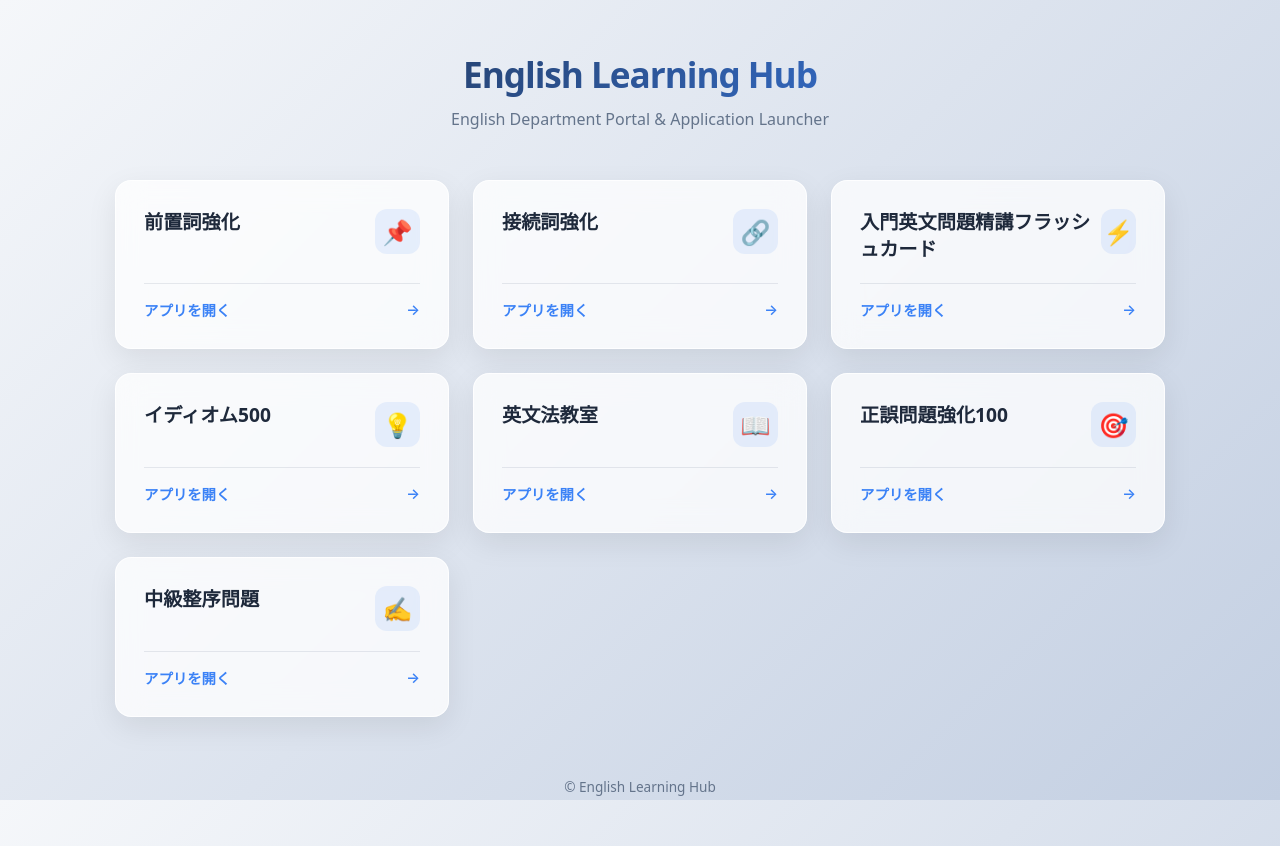
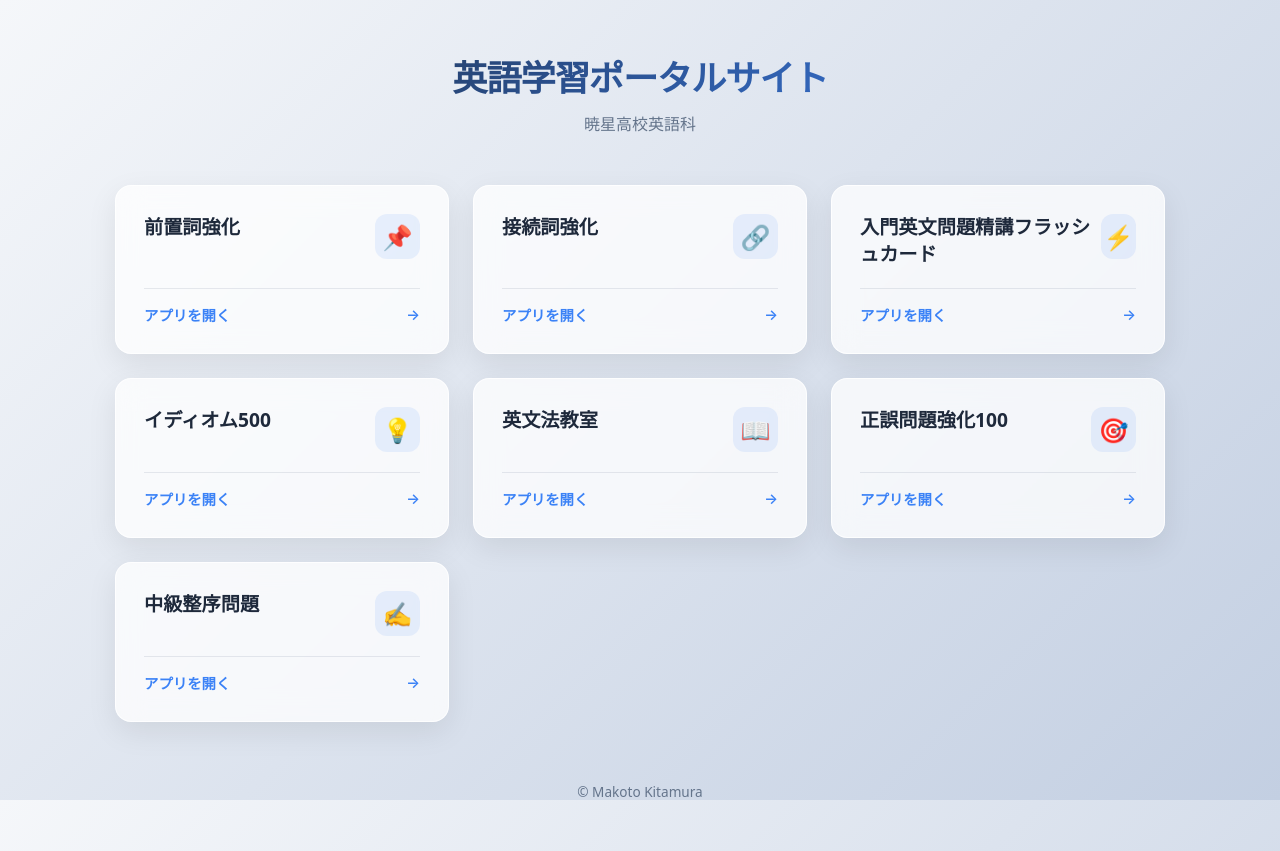
Before and after one commit to rakuchi-ai/ENGLISH-TOP, a plain HTML site: page index.html in a window 1280 px wide. Drawn offline with Linux system fonts and the light colour scheme.

Commit message:
Update index.html

```diff
--- a/index.html
+++ b/index.html
@@ -3,7 +3,7 @@
 <head>
     <meta charset="UTF-8">
     <meta name="viewport" content="width=device-width, initial-scale=1.0">
-    <title>English Learning Portal</title>
+    <title>英語学習ポータルサイト</title>
     <style>
         :root {
             --bg-gradient: linear-gradient(135deg, #f5f7fa 0%, #c3cfe2 100%);
@@ -160,8 +160,8 @@
 
     <div class="container">
         <header>
-            <h1>English Learning Hub</h1>
-            <p class="subtitle">English Department Portal & Application Launcher</p>
+            <h1>英語学習ポータルサイト</h1>
+            <p class="subtitle">暁星高校英語科</p>
         </header>
 
         <div class="grid">
@@ -258,7 +258,7 @@
         </div>
 
         <footer class="site-footer">
-            &copy; English Learning Hub
+            &copy; Makoto Kitamura
         </footer>
     </div>
 
```
